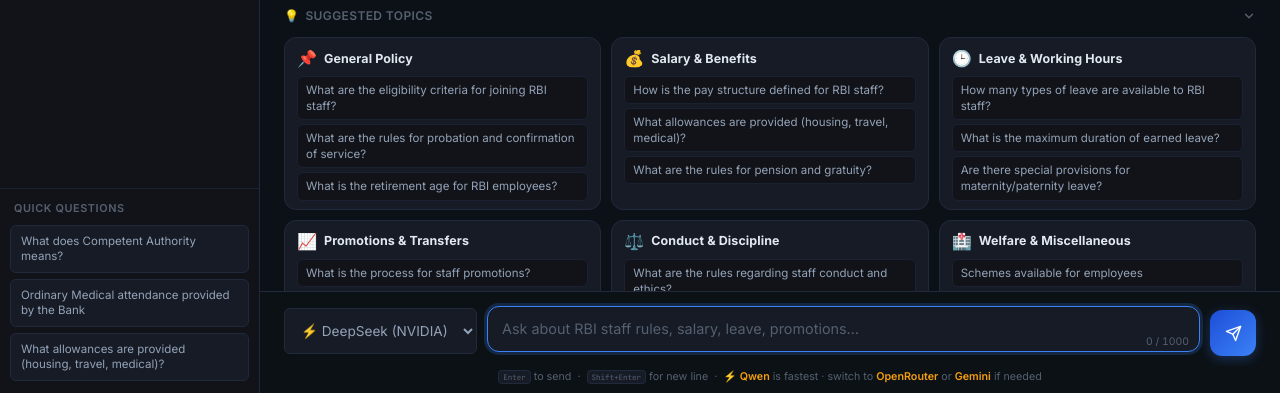
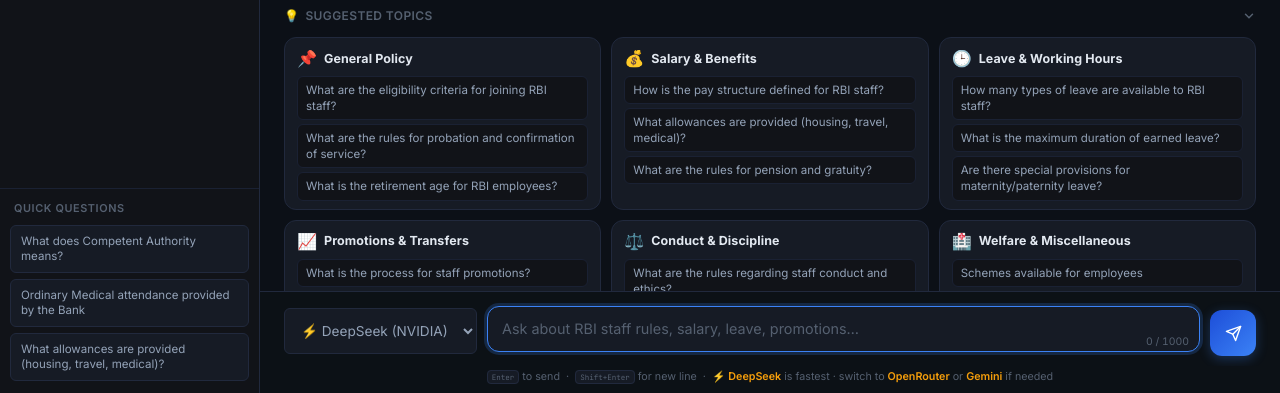
Before and after one commit to Sdhandre/RBI-Bank-staff-RAG, a Flask app: page / in a window 1280 px wide. Shown: the part 407-800 px from the top of the page. Run offline with Flask 3, Linux system fonts and the light colour scheme; data that the repository does not hold is empty.

Commit message:
added deepseek api

```diff
--- a/app/templates/index.html
+++ b/app/templates/index.html
@@ -323,7 +323,7 @@
     </div>
     <p class="input-hint">
       <kbd>Enter</kbd> to send &nbsp;·&nbsp; <kbd>Shift+Enter</kbd> for new line
-      &nbsp;·&nbsp; <span class="hint-note">⚡ <strong>Qwen</strong> is fastest · switch to <strong>OpenRouter</strong> or <strong>Gemini</strong> if needed</span>
+      &nbsp;·&nbsp; <span class="hint-note">⚡ <strong>DeepSeek</strong> is fastest · switch to <strong>OpenRouter</strong> or <strong>Gemini</strong> if needed</span>
     </p>
 
 
```
Also changed, not shown: llm.py (line endings or trailing spaces), 2 other files.
